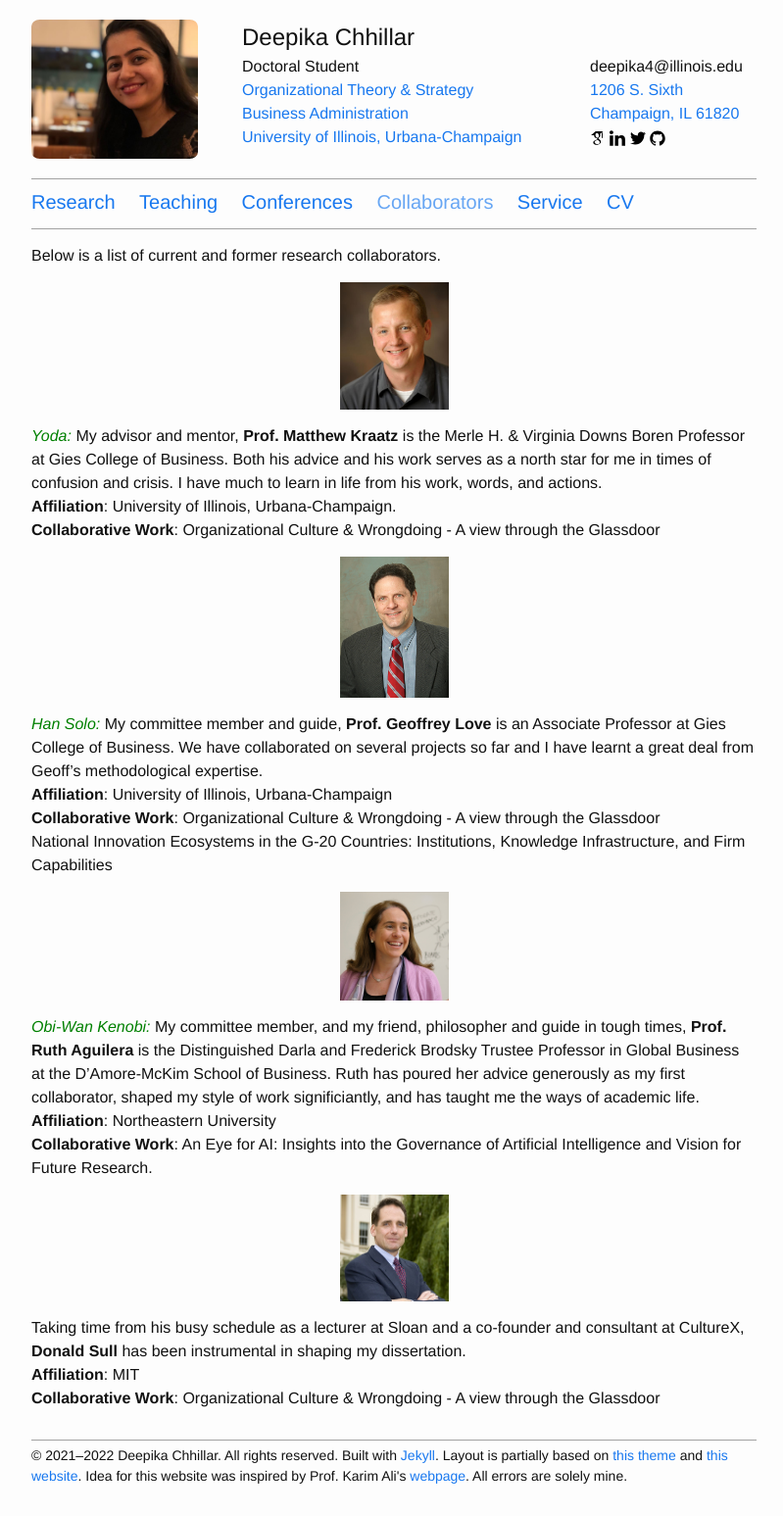
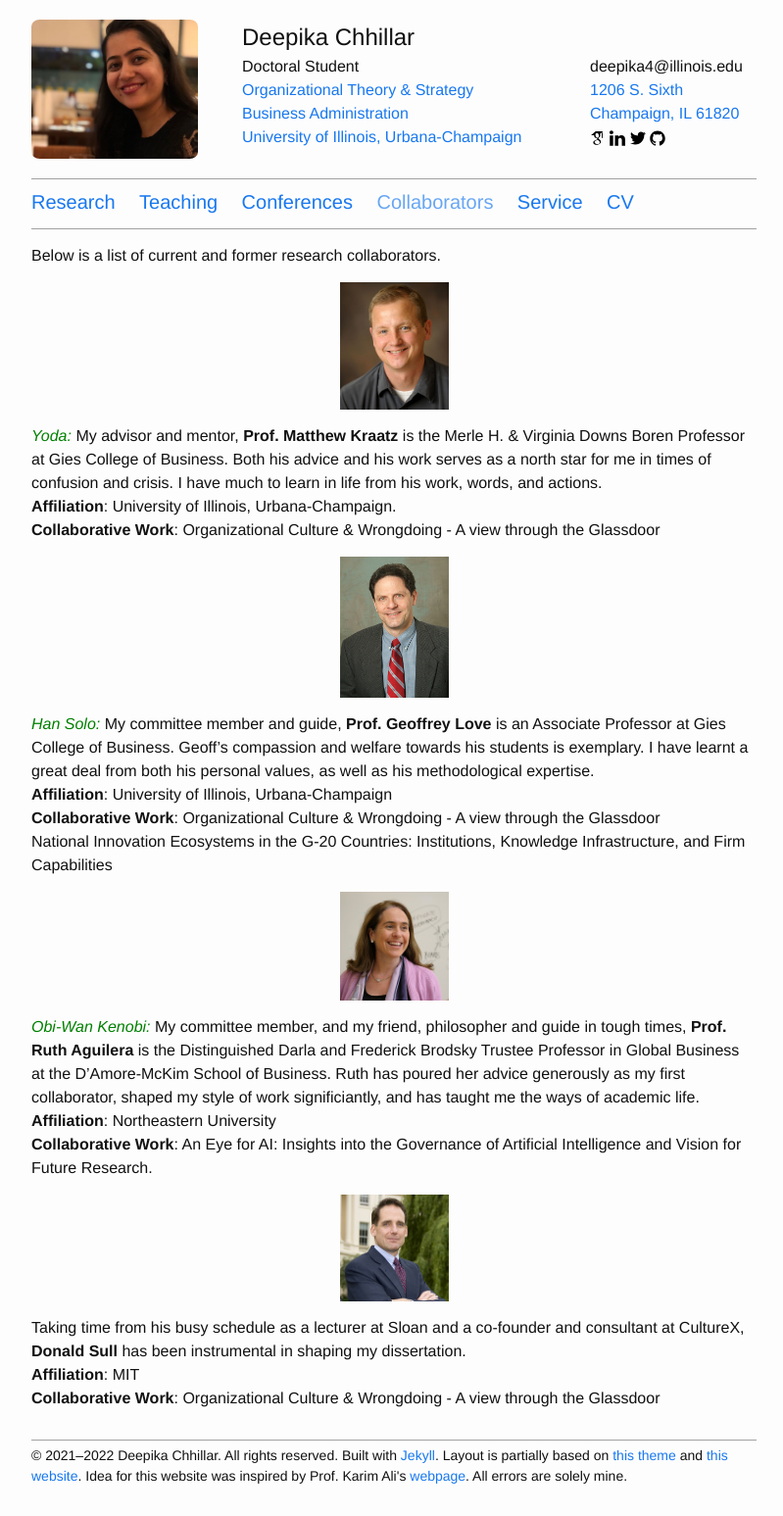
Before and after one commit to deepikachhillar/deepikachhillar.github.io, a Jekyll site: the page built from nav/collaborators.md, in a window 1280 px wide. Shown: the whole page at 98% size, without its empty margins (238-1037 px from the left). Built offline with Jekyll 4.4.1, drawn with Linux system fonts in a browser that asks for light colours.

Commit message:
Update collaborators.md

```diff
--- a/nav/collaborators.md
+++ b/nav/collaborators.md
@@ -29,7 +29,7 @@ Below is a list of current and former research collaborators.
 <figure>
 	<img style="display=inline-block" width="15%" src="{{ "/resources/images/collaborators/geoff_love.jpg" |  prepend: site.baseurl }}" alt="Geoffrey Love" />
 </figure>
-<span style="color: green;">*Han Solo:*</span> My committee member and guide, **Prof. Geoffrey Love** is an Associate Professor at Gies College of Business. We have collaborated on several projects so far and I have learnt a great deal from Geoff's methodological expertise.\
+<span style="color: green;">*Han Solo:*</span> My committee member and guide, **Prof. Geoffrey Love** is an Associate Professor at Gies College of Business. Geoff's compassion and welfare towards his students is exemplary. I have learnt a great deal from both his personal values, as well as his methodological expertise.\
 **Affiliation**: University of Illinois, Urbana-Champaign\
 **Collaborative Work**: Organizational Culture & Wrongdoing - A view through the Glassdoor\
 National Innovation Ecosystems in the G-20 Countries: Institutions, Knowledge Infrastructure, and Firm Capabilities
```
